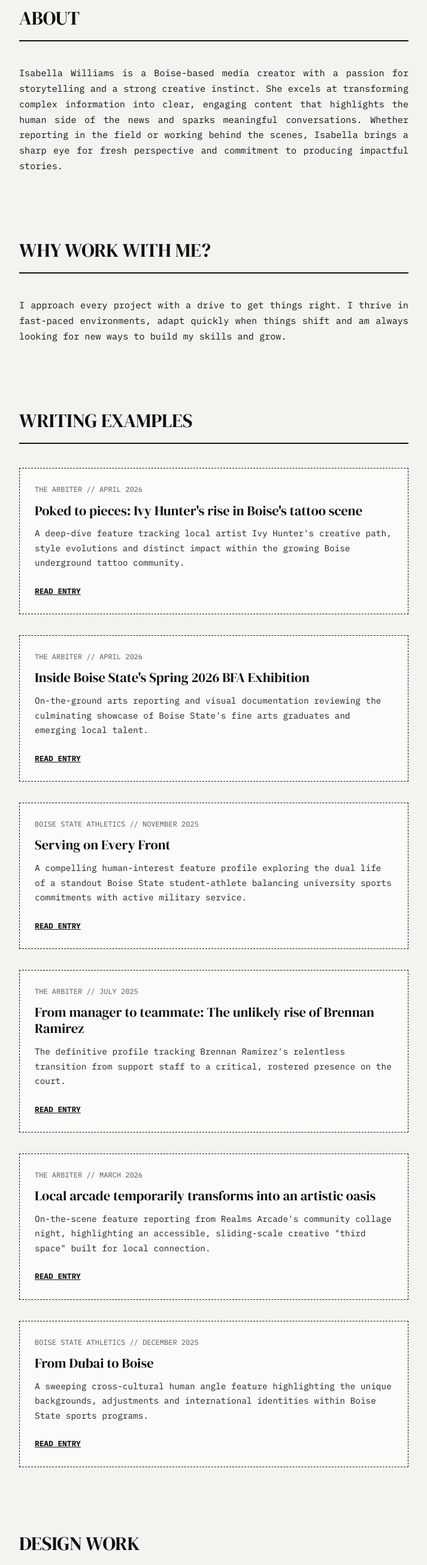
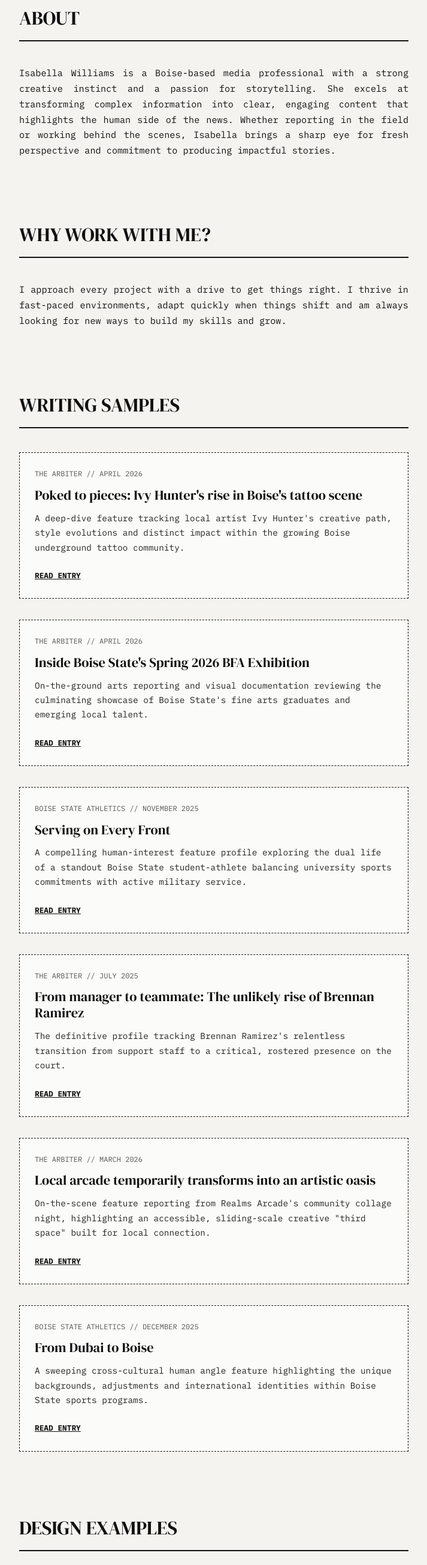
Before and after one commit to isabellawilliamsmedia/Isabella-Williams-Portfolio-Site, a website: page index.html in a window 1280 px wide. Shown: the part 845-3454 px from the top of the page at 60% size, without its empty margins (283-996 px from the left). Drawn offline with Linux system fonts and the light colour scheme.

Commit message:
Minor Updates

```diff
--- a/index.html
+++ b/index.html
@@ -111,7 +111,7 @@
     <section class="section">
         <h2 class="section-title">About</h2>
         <div class="text-content">
-            <p>Isabella Williams is a Boise-based media creator with a passion for storytelling and a strong creative instinct. She excels at transforming complex information into clear, engaging content that highlights the human side of the news and sparks meaningful conversations. Whether reporting in the field or working behind the scenes, Isabella brings a sharp eye for fresh perspective and commitment to producing impactful stories.</p>
+            <p>Isabella Williams is a Boise-based media professional with a strong creative instinct and a passion for storytelling. She excels at transforming complex information into clear, engaging content that highlights the human side of the news. Whether reporting in the field or working behind the scenes, Isabella brings a sharp eye for fresh perspective and commitment to producing impactful stories.</p>
         </div>
     </section>
 
@@ -123,7 +123,7 @@
     </section>
 
     <section class="section">
-        <h2 class="section-title">Writing Examples</h2>
+        <h2 class="section-title">Writing Samples</h2>
         <div class="articles-grid">
             <div class="article-card">
                 <div class="article-meta">THE ARBITER // APRIL 2026</div>
@@ -165,9 +165,9 @@
     </section>
 
     <section class="section">
-        <h2 class="section-title">Design Work</h2>
+        <h2 class="section-title">Design Examples</h2>
         <div class="design-grid">
-            <div class="design-item"><img src="https://raw.githubusercontent.com/isabellawilliamsmedia/portfoliodesignwork/main/FashionTalk.png" alt="Fashion Talk"></div>
+            <div class="design-item"><img src="https://raw.githubusercontent.com/isabellawilliamsmedia/portfoliodesignwork/main/FashionTalkMalikMonk-6.png" alt="Fashion Talk"></div>
             <div class="design-item"><img src="https://raw.githubusercontent.com/isabellawilliamsmedia/portfoliodesignwork/main/LifesPlaybook.png" alt="Lifes Playbook"></div>
             <div class="design-item"><img src="https://raw.githubusercontent.com/isabellawilliamsmedia/portfoliodesignwork/main/CourtChronicles.png" alt="Court Chronicles"></div>
         </div>
```
